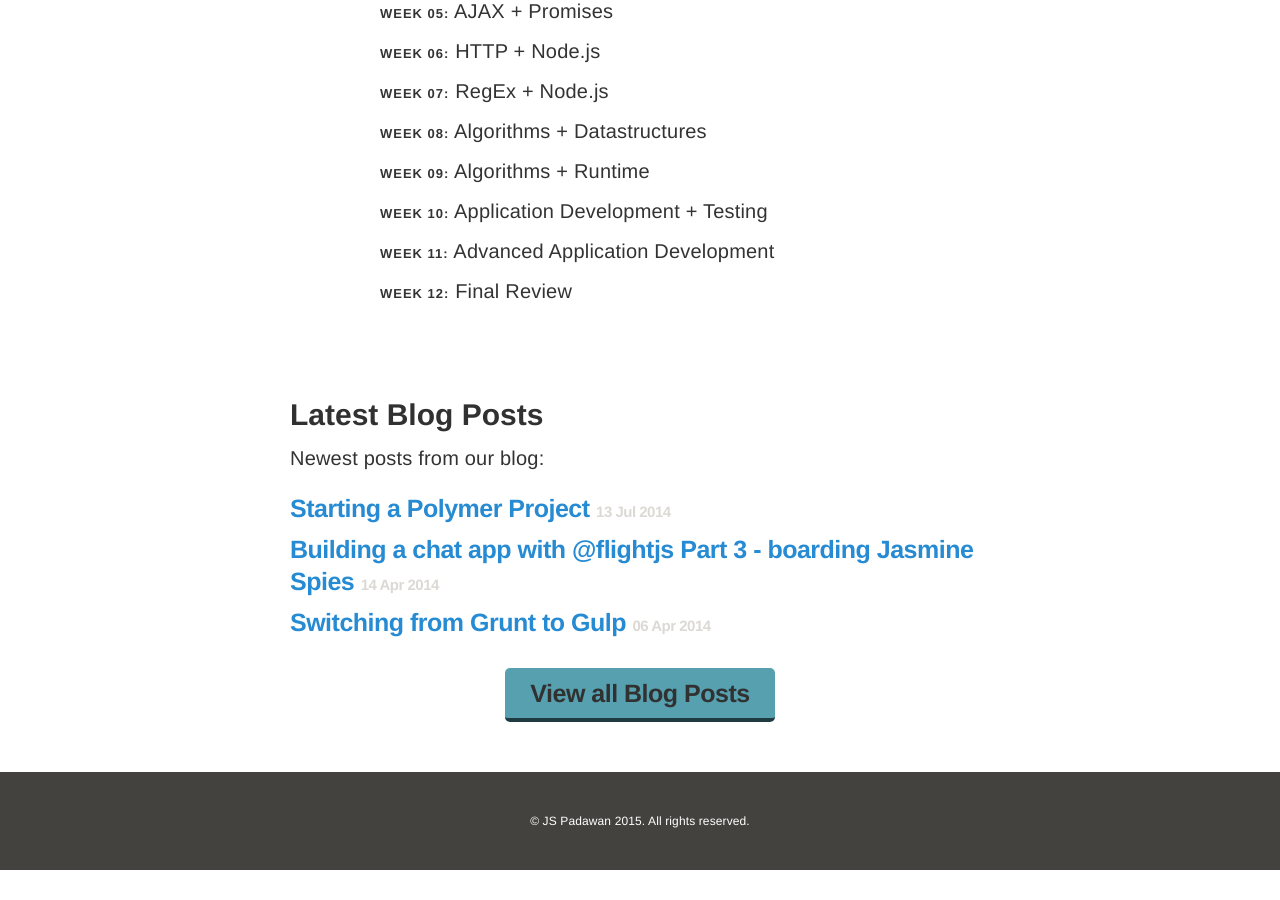
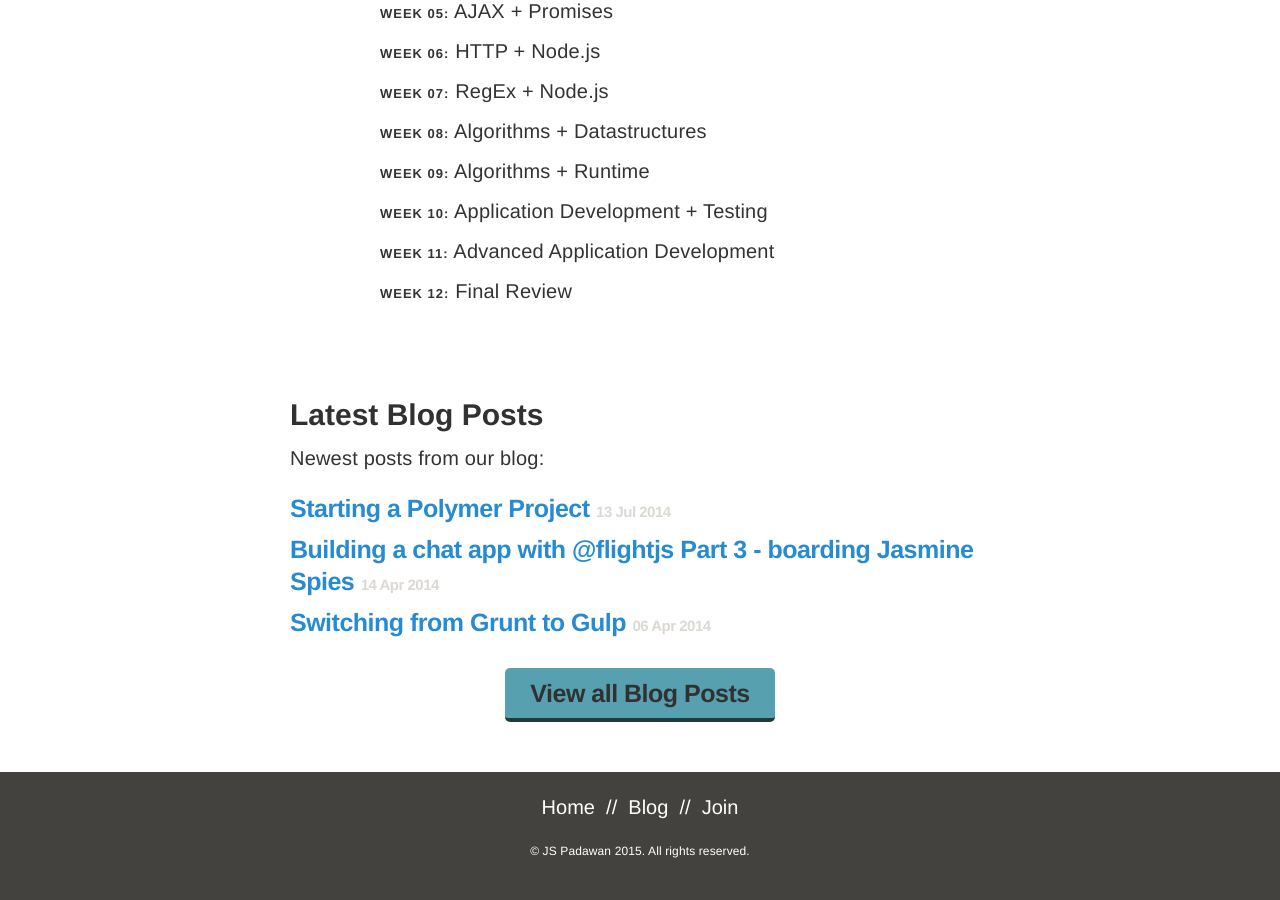
Before and after one commit to stefanRitter/jsblog, a Jekyll site: the page built from index.html, in a window 1280 px wide and 900 px high, scrolled down 617 px. Built offline with Jekyll 4.4.1, drawn with Linux system fonts in a browser that asks for light colours; the list of posts is cut into pages by our own code; before the commit the page ends 1487 px from its top, so only the background shows below that.

Commit message:
setup join page

```diff
--- a/_includes/footer.html
+++ b/_includes/footer.html
@@ -1,16 +1,16 @@
 <footer class="footer">
-  <!--<a href="/beginning/" class="">
-    Beginning Padawan
+  <a href="/" class="">
+    Home
   </a>
-  &nbsp;/&nbsp;
-  <a href="/advanced/" class="">
-    Advanced Ninja
+  &nbsp;//&nbsp;
+  <a href="/blog" class="">
+    Blog
   </a>
-  &nbsp;/&nbsp;
-  <a href="/interviewing/" class="">
-    Front-end Interview Prep
+  &nbsp;//&nbsp;
+  <a href="/join" class="">
+    Join
   </a>
-  -->
+
   <p>
     &copy; JS Padawan <time datetime="{{ site.time | date_to_xmlschema }}">{{ site.time | date: '%Y' }}</time>. All rights reserved.
   </p>
--- a/_sass/intro.sass
+++ /dev/null
@@ -1,6 +0,0 @@
-.intro
-  text-align: center
-  h1
-    padding-bottom: 0.25em
-  h1 > em
-    font-size: 0.6em
--- a/_sass/curriculum.sass
+++ b/_sass/sections.sass
@@ -1,3 +1,10 @@
+.intro
+  text-align: center
+  h1
+    padding-bottom: 0.25em
+  h1 > em
+    font-size: 0.6em
+
 .curriculum
   padding-top: 2rem
   ul
--- /dev/null
+++ b/join.html
@@ -0,0 +1,6 @@
+---
+layout: default
+title: Join Interviewing Masterclass
+---
+
+First week free trial
--- a/public/css/styles.sass
+++ b/public/css/styles.sass
@@ -11,5 +11,4 @@
 @import "content"
 @import "related-posts"
 @import "footer"
-@import "curriculum"
-@import "intro"
+@import "sections"
```
